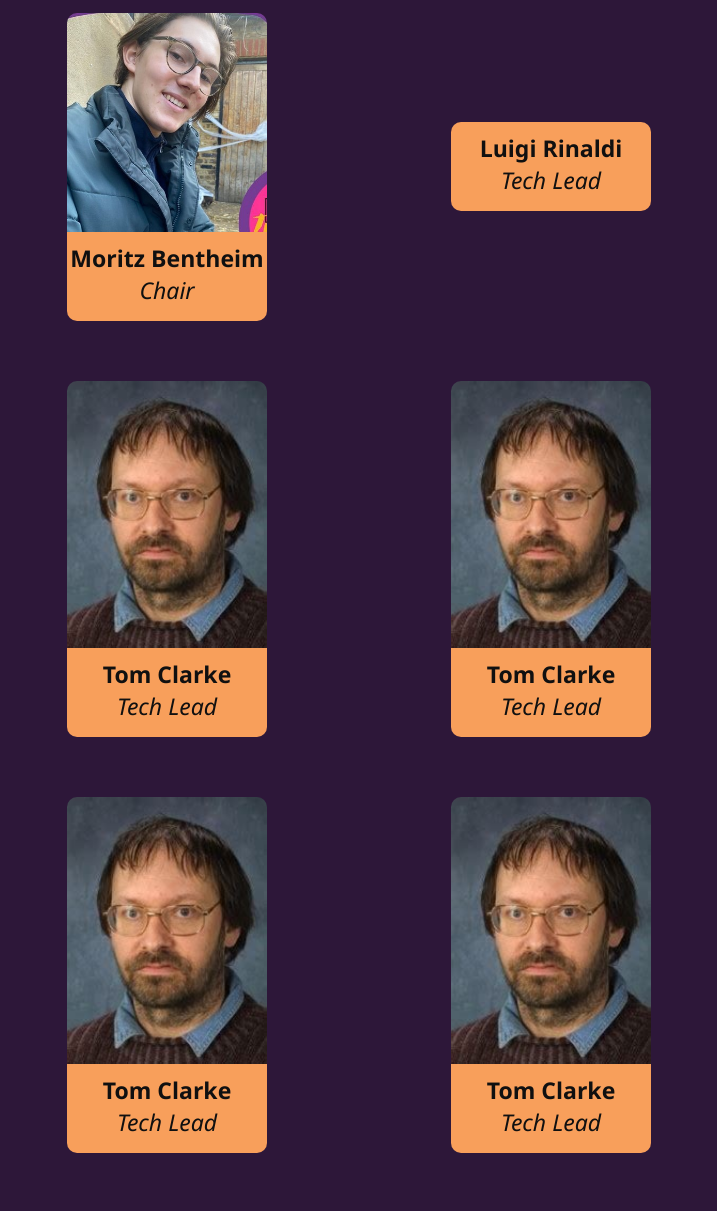
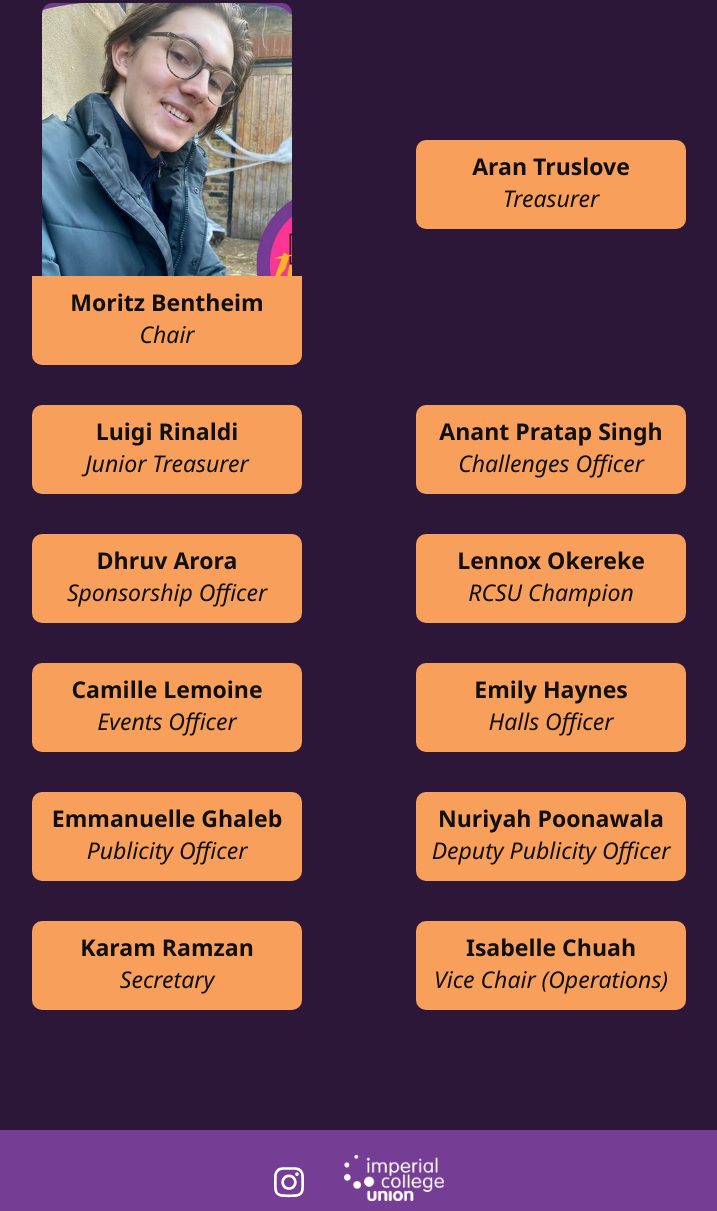
Before and after one commit to Diegovano/imperial-rag, a plain HTML site: page about.html in a window 1280 px wide. Shown: the part 428-1639 px from the top of the page, without its empty margins (281-998 px from the left). Drawn offline with Linux system fonts and the light colour scheme.

Commit message:
Update members

```diff
--- a/about.html
+++ b/about.html
@@ -50,11 +50,19 @@
       <h2>Officers</h2>
       <div id="committee">
         <div class="member"><img src="committee/moritz.jpg" alt=""><div><span class="memberName">Moritz Bentheim</span><span class="memberRole">Chair</span></div></div>
-        <div class="member memNoImg"><div><span class="memberName">Luigi Rinaldi</span><span class="memberRole">Tech Lead</span></div></div>
-        <div class="member"><img src="committee/member.jpeg" alt=""><div><span class="memberName">Tom Clarke</span><span class="memberRole">Tech Lead</span></div></div>
-        <div class="member"><img src="committee/member.jpeg" alt=""><div><span class="memberName">Tom Clarke</span><span class="memberRole">Tech Lead</span></div></div>
-        <div class="member"><img src="committee/member.jpeg" alt=""><div><span class="memberName">Tom Clarke</span><span class="memberRole">Tech Lead</span></div></div>
-        <div class="member"><img src="committee/member.jpeg" alt=""><div><span class="memberName">Tom Clarke</span><span class="memberRole">Tech Lead</span></div></div>
+        <div class="member memNoImg"><div><span class="memberName">Aran Truslove</span><span class="memberRole">Treasurer</span></div></div>
+        <div class="member memNoImg"><div><span class="memberName">Luigi Rinaldi</span><span class="memberRole">Junior Treasurer</span></div></div>
+        <div class="member memNoImg"><div><span class="memberName">Anant Pratap Singh</span><span class="memberRole">Challenges Officer</span></div></div>
+        <div class="member memNoImg"><div><span class="memberName">Dhruv Arora</span><span class="memberRole">Sponsorship Officer</span></div></div>
+        <div class="member memNoImg"><div><span class="memberName">Lennox Okereke</span><span class="memberRole">RCSU Champion</span></div></div>
+        <div class="member memNoImg"><div><span class="memberName">Camille Lemoine</span><span class="memberRole">Events Officer</span></div></div>
+        <div class="member memNoImg"><div><span class="memberName">Emily Haynes</span><span class="memberRole">Halls Officer</span></div></div>
+        <div class="member memNoImg"><div><span class="memberName">Emmanuelle Ghaleb</span><span class="memberRole">Publicity Officer</span></div></div>
+        <div class="member memNoImg"><div><span class="memberName">Nuriyah Poonawala</span><span class="memberRole">Deputy Publicity Officer</span></div></div>
+        <div class="member memNoImg"><div><span class="memberName">Karam Ramzan</span><span class="memberRole">Secretary</span></div></div>
+        <div class="member memNoImg"><div><span class="memberName">Isabelle Chuah</span><span class="memberRole">Vice Chair (Operations)</span></div></div>
+        <!-- <div class="member memNoImg"><div><span class="memberName">Minnie Wang</span><span class="memberRole">Vice Chair</span></div></div> -->
+        <!-- <div class="member memNoImg"><div><span class="memberName">Krishana Agarwal</span><span class="memberRole">Vice Chair (Activities)</span></div></div> -->
       </div>
     </div>
     <div id="footer">
--- a/styles.css
+++ b/styles.css
@@ -134,10 +134,10 @@ p {
   align-items: center;
   align-self: center;
 
-  margin: 30px;
+  margin: 20px;
 }
 .member > img {
-  width: 200px;
+  width: 250px;
   border-radius: 10px 10px 0 0;
 }
 
@@ -148,10 +148,10 @@ p {
 
   color: #101010;
   background-color: #f89f5b;
-  width: 200px;
+  width: 250px;
   /* border-top: solid 4px #ff3696; */
   border-radius: 0 0 10px 10px;
-  padding: 10px 0 15px 0;
+  padding: 10px 10px 15px 10px;
 }
 
 .memNoImg > div {
@@ -160,10 +160,12 @@ p {
 
 .memberName {
   font-weight: 700;
+  text-align: center;
 }
 
 .memberRole {
   font-style: italic;
+  text-align: center;
 }
 
 @media only screen and (max-width: 600px) {
```
Also changed, not shown: index.html (+8 -1 lines).
